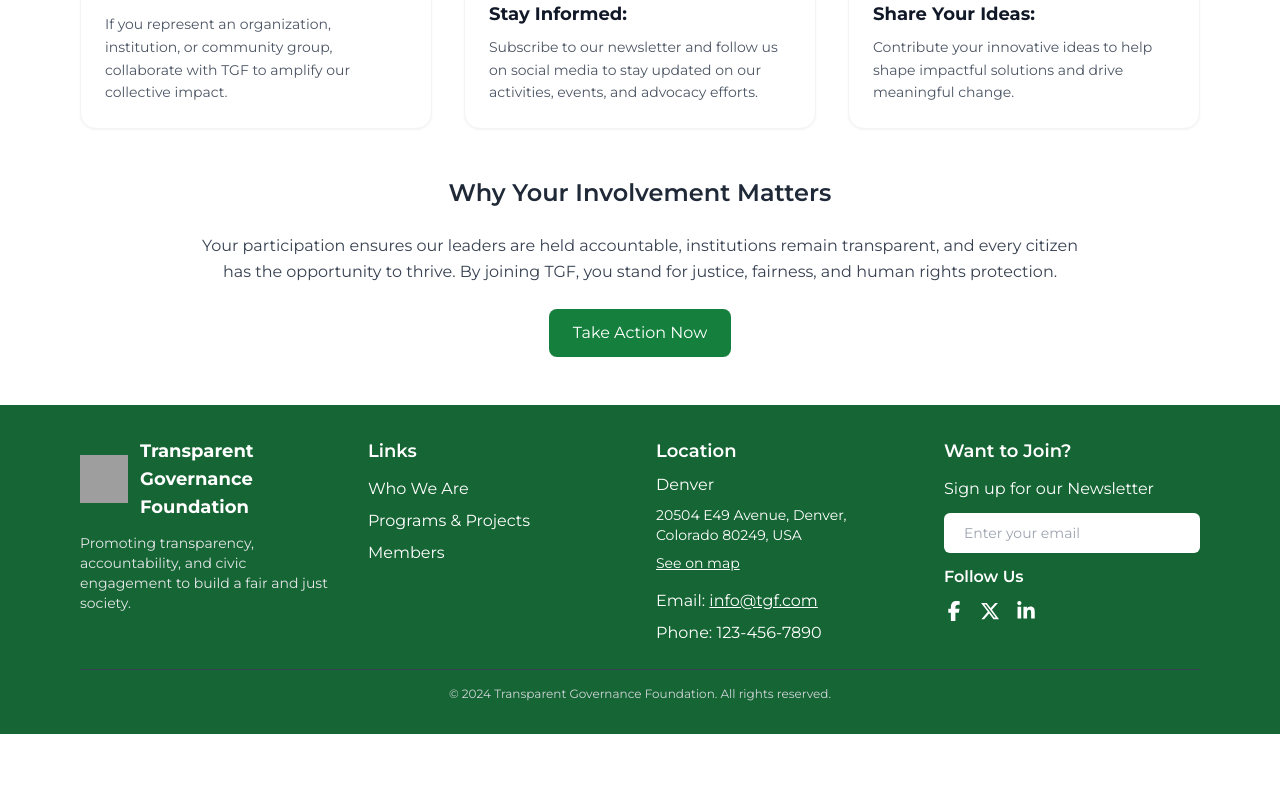
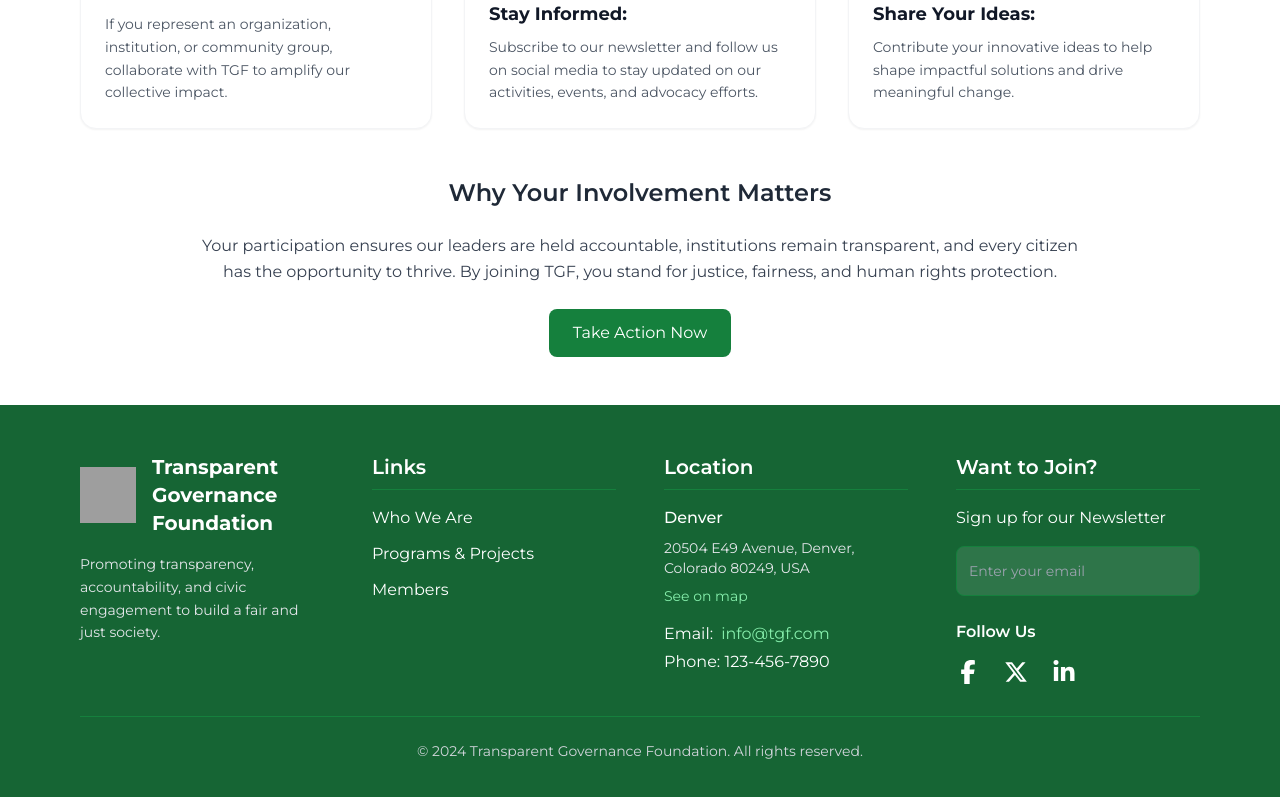
Before and after one commit to deji-ice/TransparentGovernanceFoundation, a Next.js app: page / in a window 1280 px wide. Shown: the part 2346-3143 px from the top of the page. Before the commit the page ends 3080 px from the top, so only its background shows below. Built offline with nearby package versions, Linux system fonts and the light colour scheme; grey boxes are pictures that could not be loaded; a web font is replaced by a local one.

Commit message:
feat: Revamp Footer component with improved layout, typography, and interactive elements

```diff
--- a/components/Footer.tsx
+++ b/components/Footer.tsx
@@ -4,86 +4,91 @@ import Image from "next/image";
 
 const Footer = () => {
   return (
-    <footer className="flex flex-col gap-6 bg-green-800 text-white w-full px-10 md:px-20 py-8">
+    <footer className="flex flex-col gap-8 bg-green-800 text-white w-full px-6 md:px-20 py-12">
       {/* Main Footer Content */}
-      <div className="grid grid-cols-1 md:grid-cols-4 gap-8 w-full">
+      <div className="grid grid-cols-1 md:grid-cols-4 gap-12 w-full">
         {/* Foundation Info with Logo */}
-        <div>
-          <div className="flex items-center gap-3 mb-3">
+        <div className="space-y-4">
+          <div className="flex items-center gap-4 transform hover:scale-105 transition-transform duration-300">
             <Image
               src="https://res.cloudinary.com/dhvwthnzq/image/upload/v1734355553/Transparent%20Governance%20Foundation/IMG_8356_xtbhut.png"
               alt="Transparent Governance Foundation Logo"
               height={50}
               width={50}
-              className="h-12 w-12"
+              className="h-14 w-14 md:h-10 md:w-10 lg:h-14 lg:w-14"
             />
-            <h2 className="text-lg font-bold">
+            <h2 className="text-xl md:text-base lg:text-xl font-bold">
               Transparent Governance Foundation
             </h2>
           </div>
-          <p className="text-sm text-gray-200">
+          <p className="text-sm text-gray-200 leading-relaxed">
             Promoting transparency, accountability, and civic engagement to
             build a fair and just society.
           </p>
         </div>
 
         {/* Links Section */}
-        <div className="flex flex-col gap-3">
-          <h3 className="text-lg font-semibold">Links</h3>
-          <ul className="space-y-2">
-            <li className="hover:underline cursor-pointer">Who We Are</li>
-            <li className="hover:underline cursor-pointer">Programs & Projects</li>
-            <li className="hover:underline cursor-pointer">Members</li>
+        <div className="flex flex-col gap-4">
+          <h3 className="text-xl font-semibold border-b border-green-700 pb-2">Links</h3>
+          <ul className="space-y-3">
+            <li className="hover:text-green-300 transition-colors duration-200 cursor-pointer">Who We Are</li>
+            <li className="hover:text-green-300 transition-colors duration-200 cursor-pointer">Programs & Projects</li>
+            <li className="hover:text-green-300 transition-colors duration-200 cursor-pointer">Members</li>
           </ul>
         </div>
 
         {/* Location Section */}
-        <div className="flex flex-col gap-2">
-          <h3 className="text-lg font-semibold">Location</h3>
-          <p>Denver</p>
-          <p className="text-sm">
+        <div className="flex flex-col gap-4">
+          <h3 className="text-xl font-semibold border-b border-green-700 pb-2">Location</h3>
+          <div className="space-y-2">
+            <p className="font-medium">Denver</p>
+            <p className="text-sm text-gray-200">
               20504 E49 Avenue, Denver, <br /> Colorado 80249, USA
             </p>
-          <p className="underline text-sm cursor-pointer hover:text-gray-300">
+            <p className="text-sm text-green-300 cursor-pointer hover:text-green-200 transition-colors duration-200">
               See on map
             </p>
-          <p className="mt-2">
+            <div className="pt-2">
+              <p className="flex items-center gap-2">
                 Email:{" "}
-            <a href="mailto:info@tgf.com" className="underline hover:text-gray-300">
+                <a href="mailto:info@tgf.com" className="text-green-300 hover:text-green-200 transition-colors duration-200">
                   info@tgf.com
                 </a>
               </p>
-          <p>Phone: 123-456-7890</p>
+              <p className="mt-1">Phone: 123-456-7890</p>
+            </div>
+          </div>
         </div>
 
         {/* Membership and Social Links */}
-        <div className="flex flex-col gap-3">
-          <h3 className="text-lg font-semibold">Want to Join?</h3>
-          <p className="hover:underline cursor-pointer">Sign up for our Newsletter</p>
+        <div className="flex flex-col gap-4">
+          <h3 className="text-xl font-semibold border-b border-green-700 pb-2">Want to Join?</h3>
+          <p className="hover:text-green-300 transition-colors duration-200 cursor-pointer">Sign up for our Newsletter</p>
           <input
             type="email"
             placeholder="Enter your email"
-            className="p-2 rounded-md placeholder:text-sm placeholder:px-3 bg-white text-gray-800"
+            className="p-3 rounded-lg placeholder:text-sm bg-white/10 text-white border border-green-700 focus:outline-none focus:border-green-500 transition-colors duration-200"
           />
-          <div className="flex flex-col gap-3">
+          <div className="flex flex-col gap-4 mt-2">
             <p className="font-semibold">Follow Us</p>
-            <div className="flex gap-4 text-xl">
-              <a href="#" aria-label="Facebook" className="hover:text-gray-300">
-                <FaFacebookF />
+            <div className="flex gap-6 text-2xl">
+              {[FaFacebookF, FaXTwitter, FaLinkedinIn].map((Icon, index) => (
+                <a
+                  key={index}
+                  href="#"
+                  aria-label={`Social Link ${index + 1}`}
+                  className="hover:text-green-300 transition-colors duration-200 transform hover:scale-110"
+                >
+                  <Icon />
                 </a>
-              <a href="#" aria-label="Twitter" className="hover:text-gray-300">
-                <FaXTwitter />
-              </a>
-              <a href="#" aria-label="LinkedIn" className="hover:text-gray-300">
-                <FaLinkedinIn />
-              </a>
+              ))}
             </div>
           </div>
         </div>
       </div>
 
       {/* Copyright */}
-      <div className="text-center text-gray-300 text-xs border-t border-gray-700 pt-4">
+      <div className="text-center text-gray-300 text-sm border-t border-green-700 pt-6">
         &copy; {new Date().getFullYear()} Transparent Governance Foundation. All rights reserved.
       </div>
     </footer>
```
Lines whose indentation alone changed are shown as unchanged.
